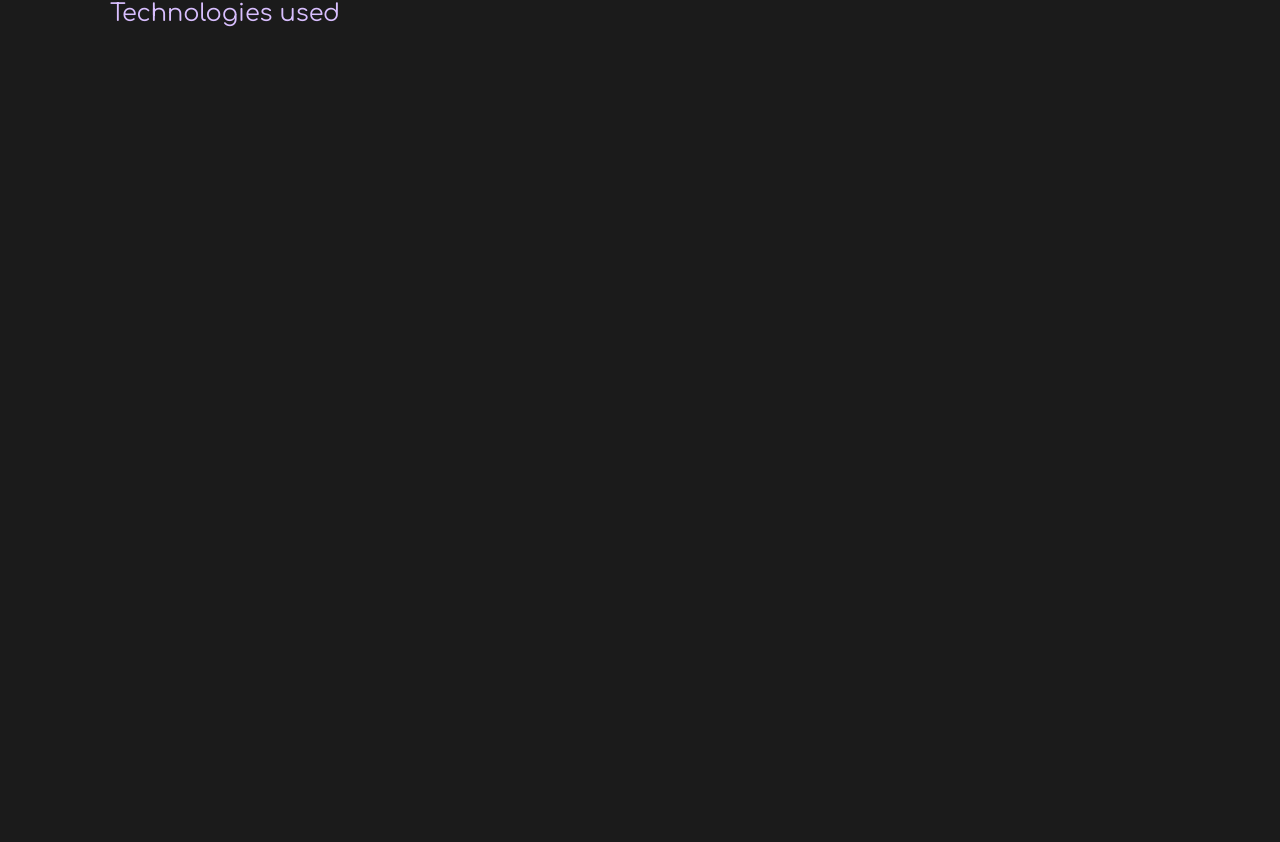
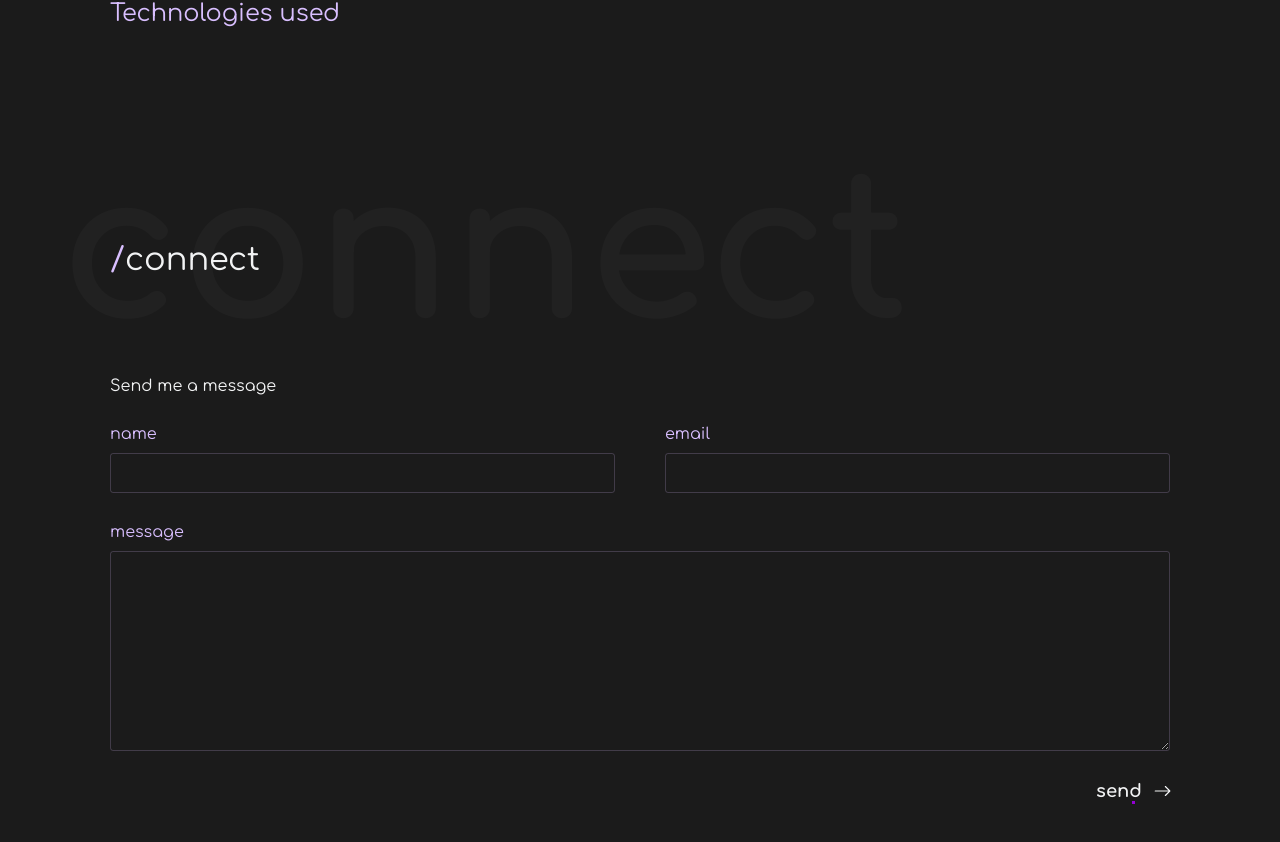
Before and after one commit to Abots-jzm/portfolio, a React (Vite) app: page /projects/1 in a window 1280 px wide. Shown: the part 368-1210 px from the top of the page. Before the commit the page ends 800 px from the top, so only its background shows below. Built offline with nearby package versions, Linux system fonts and the light colour scheme.

Commit message:
feat: footer

```diff
--- a/index.html
+++ b/index.html
@@ -2,7 +2,7 @@
 <html lang="en">
 	<head>
 		<meta charset="UTF-8" />
-		<link rel="icon" type="image/svg+xml" href="/vite.svg" />
+		<link rel="icon" type="image/svg+xml" href="/favicon.png" />
 		<meta name="viewport" content="width=device-width, initial-scale=1.0" />
 		<link rel="preconnect" href="https://fonts.googleapis.com" />
 		<link rel="preconnect" href="https://fonts.gstatic.com" crossorigin />
--- /dev/null
+++ b/src/components/Footer.tsx
@@ -0,0 +1,126 @@
+import { styled } from "styled-components";
+import SectionTitle from "./home/SectionTitle";
+import { motion } from "framer-motion";
+import { BsArrowRight } from "react-icons/bs";
+import { FormEvent, useState } from "react";
+
+function Footer() {
+	const [name, setName] = useState("");
+	const [email, setEmail] = useState("");
+	const [message, setMessage] = useState("");
+
+	function onSubmit(e: FormEvent<HTMLFormElement>) {
+		e.preventDefault();
+
+		console.log(name, email, message);
+	}
+
+	return (
+		<footer id="connect">
+			<Container onSubmit={onSubmit}>
+				<SectionTitle>connect</SectionTitle>
+				<div>Send me a message</div>
+				<Top>
+					<Group>
+						<label htmlFor="name">name</label>
+						<input type="text" id="name" onChange={(e) => setName(e.target.value)} />
+					</Group>
+					<Group>
+						<label htmlFor="email">email</label>
+						<input type="email" id="email" onChange={(e) => setEmail(e.target.value)} />
+					</Group>
+				</Top>
+				<Group>
+					<label htmlFor="message">message</label>
+					<textarea id="message" onChange={(e) => setMessage(e.target.value)} />
+				</Group>
+				<Submit type="submit">
+					<span>send</span>
+					<motion.div
+						className="icon"
+						initial={{ x: 5 }}
+						animate={{ x: 0 }}
+						transition={{ repeat: Infinity, duration: 0.5, repeatType: "reverse", ease: "easeIn" }}
+					>
+						<BsArrowRight />
+					</motion.div>
+				</Submit>
+			</Container>
+		</footer>
+	);
+}
+
+export default Footer;
+
+const Submit = styled.button`
+	margin-left: auto;
+	background-color: transparent;
+	margin-top: 3rem;
+	font-size: 1.8rem;
+	font-weight: 700;
+	display: flex;
+	align-items: center;
+	gap: 1rem;
+
+	--c: linear-gradient(var(--color-purple-primary) 0 0);
+
+	padding-bottom: 3px;
+	background: var(--c), var(--c);
+	background-size: 3px 3px;
+	background-position: 50% 100%;
+	background-repeat: no-repeat;
+	transition: 0.3s linear, background-size 0.3s 0.2s linear;
+
+	&:hover {
+		background-size: 51% 3px;
+		background-position: 0% 100%, 100% 100%;
+		gap: 2rem;
+	}
+
+	.icon {
+		display: grid;
+		place-items: center;
+	}
+`;
+
+const Group = styled.div`
+	display: flex;
+	flex-direction: column;
+	gap: 1rem;
+`;
+
+const Top = styled.div`
+	display: flex;
+	gap: 5rem;
+	margin-top: 3rem;
+	margin-bottom: 3rem;
+
+	& > div {
+		flex: 1;
+	}
+`;
+
+const Container = styled.form`
+	margin-top: 5rem;
+
+	label {
+		color: var(--color-purple-light);
+	}
+
+	input,
+	textarea {
+		padding: 1rem;
+		background-color: inherit;
+		width: 100%;
+		border-radius: 3px;
+		border: 1px solid #d9bfff33;
+
+		&:focus {
+			outline: none;
+		}
+	}
+
+	textarea {
+		height: 20rem;
+	}
+`;
--- a/src/components/home/Hero.tsx
+++ b/src/components/home/Hero.tsx
@@ -36,7 +36,12 @@ function Hero() {
 					knack for clean code and an eye for detail, I bring life to designs and turn ideas into reality. Join me on
 					this journey of innovation and creativity.
 				</motion.div>
-				<motion.button initial={{ opacity: 0, x: -200 }} animate={{ opacity: 1, x: 0 }} transition={{ delay: 2.5 }}>
+				<motion.a
+					href="#connect"
+					initial={{ opacity: 0, x: -200 }}
+					animate={{ opacity: 1, x: 0 }}
+					transition={{ delay: 2.5 }}
+				>
 					<span>Let's connect</span>
 					<motion.div
 						className="icon"
@@ -46,7 +51,7 @@ function Hero() {
 					>
 						<BsArrowRight />
 					</motion.div>
-				</motion.button>
+				</motion.a>
 			</div>
 			<Picture>
 				<img src={PicturePNG} alt="yoo" />
@@ -90,7 +95,9 @@ const Container = styled.div`
 		line-height: 1.3;
 	}
 
-	button {
+	a {
+		width: max-content;
+		cursor: pointer;
 		background-color: transparent;
 		margin-top: 3rem;
 		font-size: 1.8rem;
--- a/src/pages/CaseStudy.tsx
+++ b/src/pages/CaseStudy.tsx
@@ -4,11 +4,19 @@ import { styled } from "styled-components";
 import { BiLinkExternal } from "react-icons/bi";
 import { BsGithub } from "react-icons/bs";
 import { projectDetails } from "../data";
+import { useEffect } from "react";
 
 function CaseStudy() {
 	const { projectName } = useParams();
 	const formattedName = projectName?.split("-").join(" ") || "portfolio";
 	const project = projectDetails.find((detail) => detail.name === formattedName);
+
+	useEffect(() => {
+		window.scroll({
+			top: 0,
+			behavior: "instant",
+		});
+	}, []);
 
 	return (
 		<Container>
--- a/src/pages/Layout.tsx
+++ b/src/pages/Layout.tsx
@@ -2,6 +2,7 @@ import { Outlet } from "react-router-dom";
 import Header from "../components/Header";
 import { styled } from "styled-components";
 import MouseEffect from "../components/MouseEffect";
+import Footer from "../components/Footer";
 
 function Layout() {
 	return (
@@ -11,6 +12,7 @@ function Layout() {
 				<Container>
 					<Header />
 					<Outlet />
+					<Footer />
 				</Container>
 			</Overflow>
 		</>
--- a/src/styles/GlobalStyles.ts
+++ b/src/styles/GlobalStyles.ts
@@ -15,6 +15,20 @@ const GlobalStyles = createGlobalStyle`
   --color-yellow-primary: #d3b900;
 
   --width: 40rem;
+
+  ::-webkit-scrollbar {
+    width: 5px;
+  }
+
+  ::-webkit-scrollbar-track {
+    background-color: transparent;
+  }
+
+  ::-webkit-scrollbar-thumb {
+    border-radius: 30000rem;
+    background-color: #828282;
+		border: 1px solid #d9bfff33;
+  }
 }
 
 ::selection{
@@ -43,7 +57,6 @@ body {
   font-weight: 400;
   background-color: var(--color-primary-black);
   color: var(--color-primary-white);
-  /* overflow-x: hidden; */
 }
 
 img{
```
Also changed, not shown: public/favicon.png (added), vercel.json (added).
